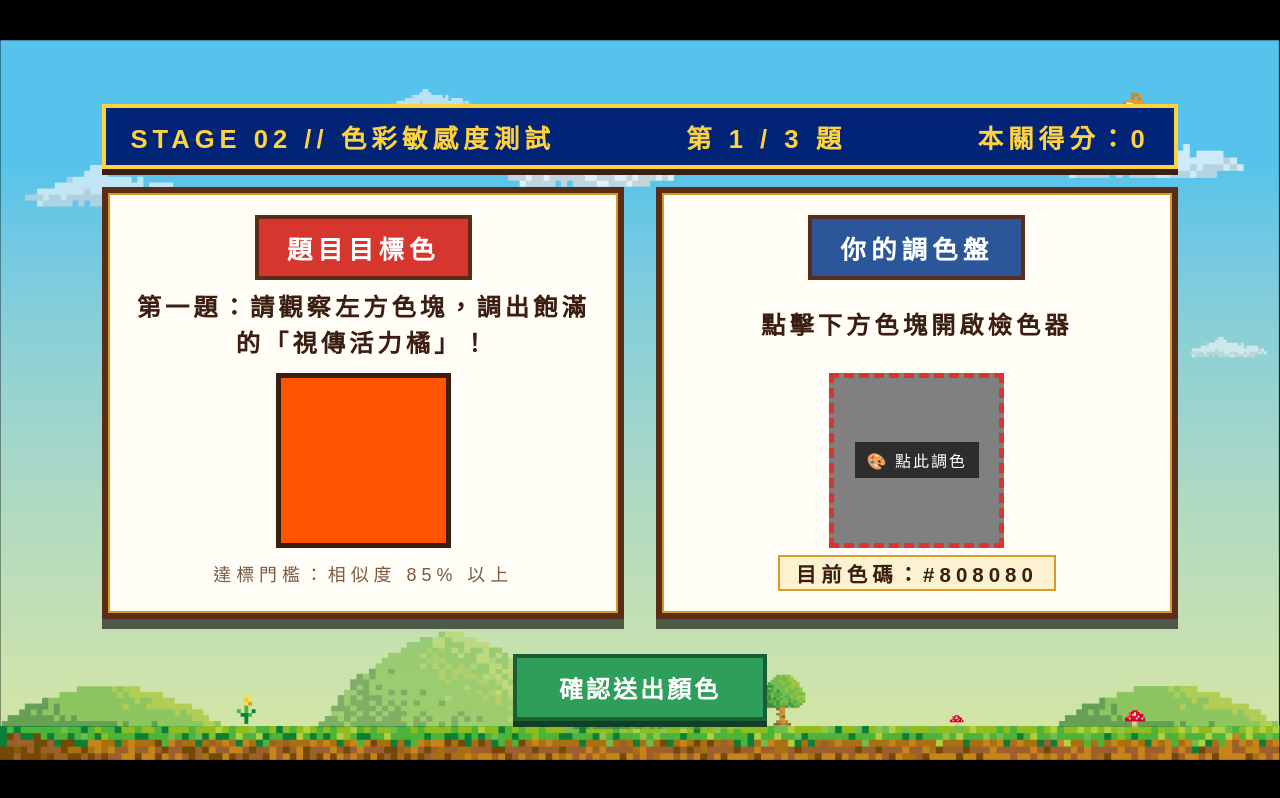
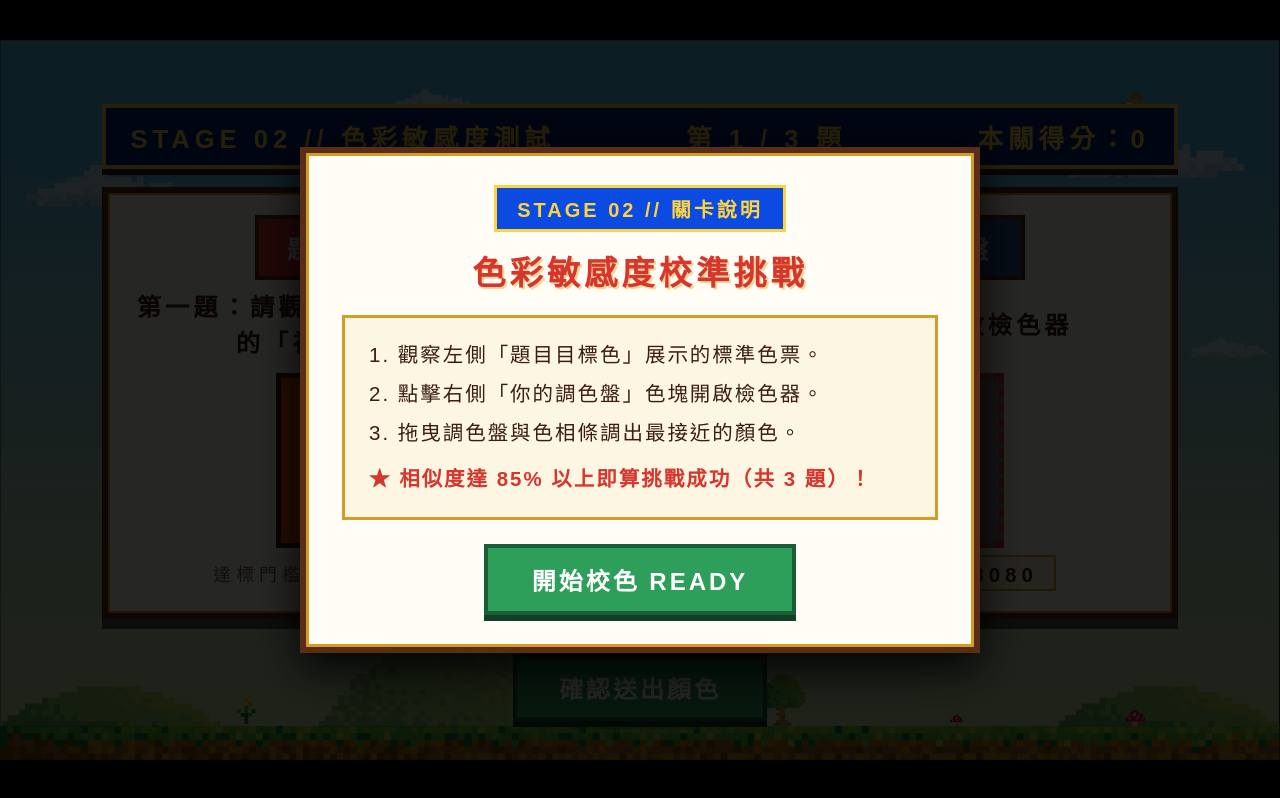
Before and after one commit to anyooooayay/anyooooayay.github.io, a plain HTML site: page 04/04.html in a window 1280 px wide. Drawn offline with Linux system fonts and the light colour scheme; a web font is replaced by a local one.

Commit message:
更新04前提示

```diff
--- a/04/04.html
+++ b/04/04.html
@@ -10,6 +10,25 @@
   <body>
     <!-- 共用點擊音效 -->
     <audio id="sfx-click" src="../sound/按鈕聲.wav" preload="auto"></audio>
+
+    <!-- 第二關：關卡說明彈窗（一進畫面先顯示） -->
+    <div id="color-intro-modal" class="intro-modal-overlay">
+      <div class="intro-pixel-box">
+        <div class="intro-badge">STAGE 02 // 關卡說明</div>
+        <h2 class="intro-title">色彩敏感度校準挑戰</h2>
+        <div class="intro-rules">
+          <p>1. 觀察左側「題目目標色」展示的標準色票。</p>
+          <p>2. 點擊右側「你的調色盤」色塊開啟檢色器。</p>
+          <p>3. 拖曳調色盤與色相條調出最接近的顏色。</p>
+          <p class="highlight-rule">
+            ★ 相似度達 85% 以上即算挑戰成功（共 3 題）！
+          </p>
+        </div>
+        <button class="intro-start-btn" onclick="startColorStage()">
+          開始校色 READY
+        </button>
+      </div>
+    </div>
 
     <div class="game-container">
       <!-- 頂部資訊列 -->
@@ -136,21 +155,14 @@
       const stageScoreDisplay = document.getElementById("stage-score-display");
       const sfxClick = document.getElementById("sfx-click");
 
-      // 開啟／關閉檢色器彈窗
-      function openColorPicker() {
-        if (isLocked) return;
+      // 點擊「開始校色 READY」關閉關卡說明彈窗
+      function startColorStage() {
         if (sfxClick) {
           sfxClick.currentTime = 0;
           sfxClick.play().catch(() => {});
         }
-        // 一打開檢色器就先隱藏文字，方便邊拉邊對色
-        if (clickTip) clickTip.style.display = "none";
-        playerSwatch.style.border = "5px solid #3b1e10";
-
-        pickerModal.style.display = "flex";
-        drawHueBar();
-        drawSVBox();
-        updatePickedColor();
+        const introModal = document.getElementById("color-intro-modal");
+        if (introModal) introModal.style.display = "none";
       }
 
       function closeColorPicker() {
--- a/css/style04.css
+++ b/css/style04.css
@@ -385,3 +385,88 @@ body {
   font-weight: bold;
   letter-spacing: 5px;
 }
+/* 關卡說明彈窗背景遮罩 */
+.intro-modal-overlay {
+  position: fixed;
+  inset: 0;
+  background: rgba(0, 0, 0, 0.85);
+  display: flex;
+  justify-content: center;
+  align-items: center;
+  z-index: 1000;
+}
+
+/* 像素風說明視窗外框（與調色面板同色系） */
+.intro-pixel-box {
+  width: min(86vw, 680px);
+  background: #fffdf5;
+  border: 6px solid #5a2d18;
+  box-shadow:
+    inset 0 0 0 3px #d49b27,
+    0 16px 40px rgba(0, 0, 0, 0.9);
+  padding: 32px 36px;
+  text-align: center;
+  animation: popScale 0.25s ease-out;
+}
+
+.intro-badge {
+  display: inline-block;
+  background: #0b4be2;
+  color: #ffd23f;
+  border: 3px solid #ffd23f;
+  padding: 6px 20px;
+  font-size: clamp(16px, 1.6vw, 20px);
+  font-weight: bold;
+  letter-spacing: 3px;
+  margin-bottom: 14px;
+}
+
+.intro-title {
+  font-size: clamp(24px, 2.6vw, 34px);
+  color: #d6362e;
+  letter-spacing: 4px;
+  margin-bottom: 20px;
+  text-shadow: 2px 2px 0 #f3d999;
+}
+
+.intro-rules {
+  background: #fdf6e3;
+  border: 3px solid #d49b27;
+  padding: 18px 24px;
+  text-align: left;
+  font-size: clamp(16px, 1.6vw, 21px);
+  color: #3b1e10;
+  line-height: 1.9;
+  letter-spacing: 2px;
+  margin-bottom: 24px;
+}
+
+.highlight-rule {
+  margin-top: 8px;
+  color: #d6362e;
+  font-weight: bold;
+}
+
+.intro-start-btn {
+  background: #2e9e5b;
+  color: #ffffff;
+  border: 4px solid #1b5e36;
+  box-shadow: 0 6px 0 #124024;
+  padding: 14px 44px;
+  font-family: "YeZhaoFei12", sans-serif;
+  font-size: clamp(18px, 2vw, 24px);
+  font-weight: bold;
+  letter-spacing: 3px;
+  cursor: pointer;
+  transition: transform 0.1s ease;
+}
+
+.intro-start-btn:hover {
+  background: #36b569;
+  transform: translateY(-2px);
+}
+
+.intro-start-btn:active {
+  transform: translateY(3px);
+  box-shadow: 0 2px 0 #124024;
+}
```
Also changed, not shown: 1 other file.
